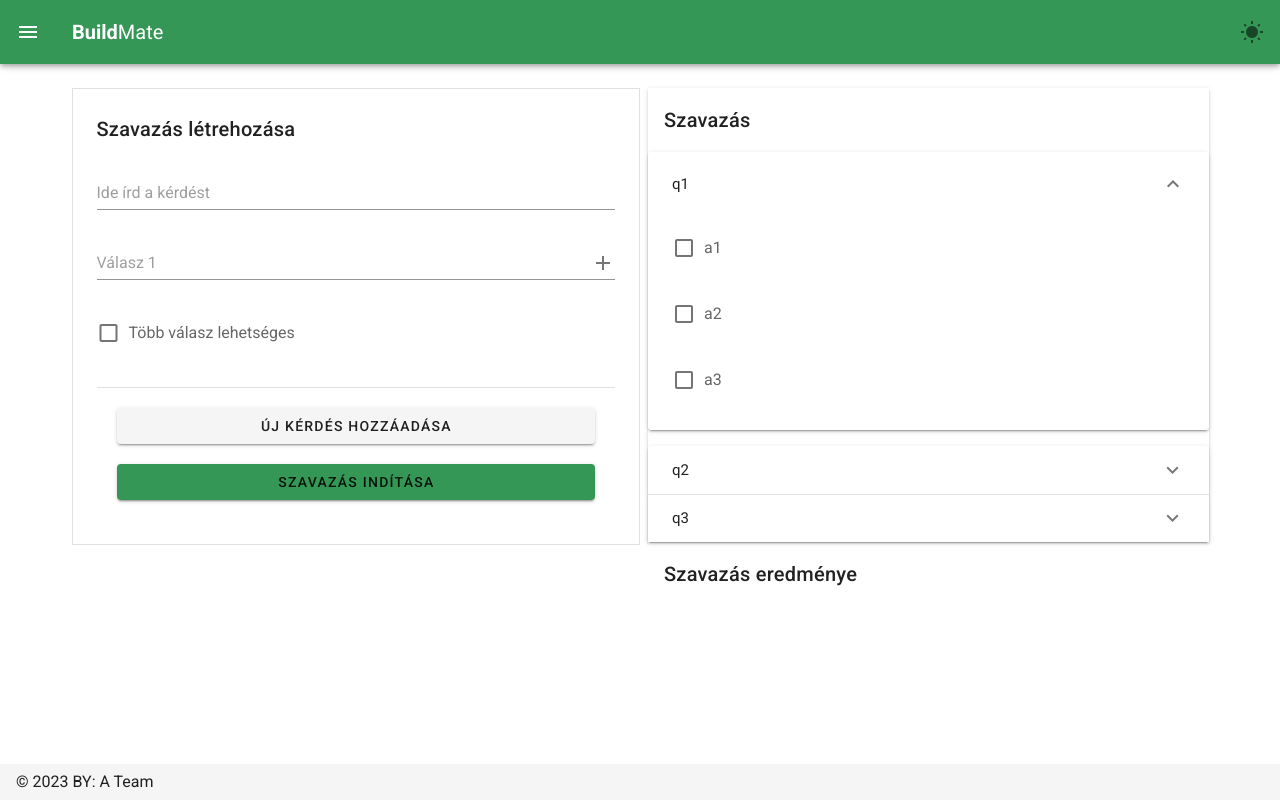
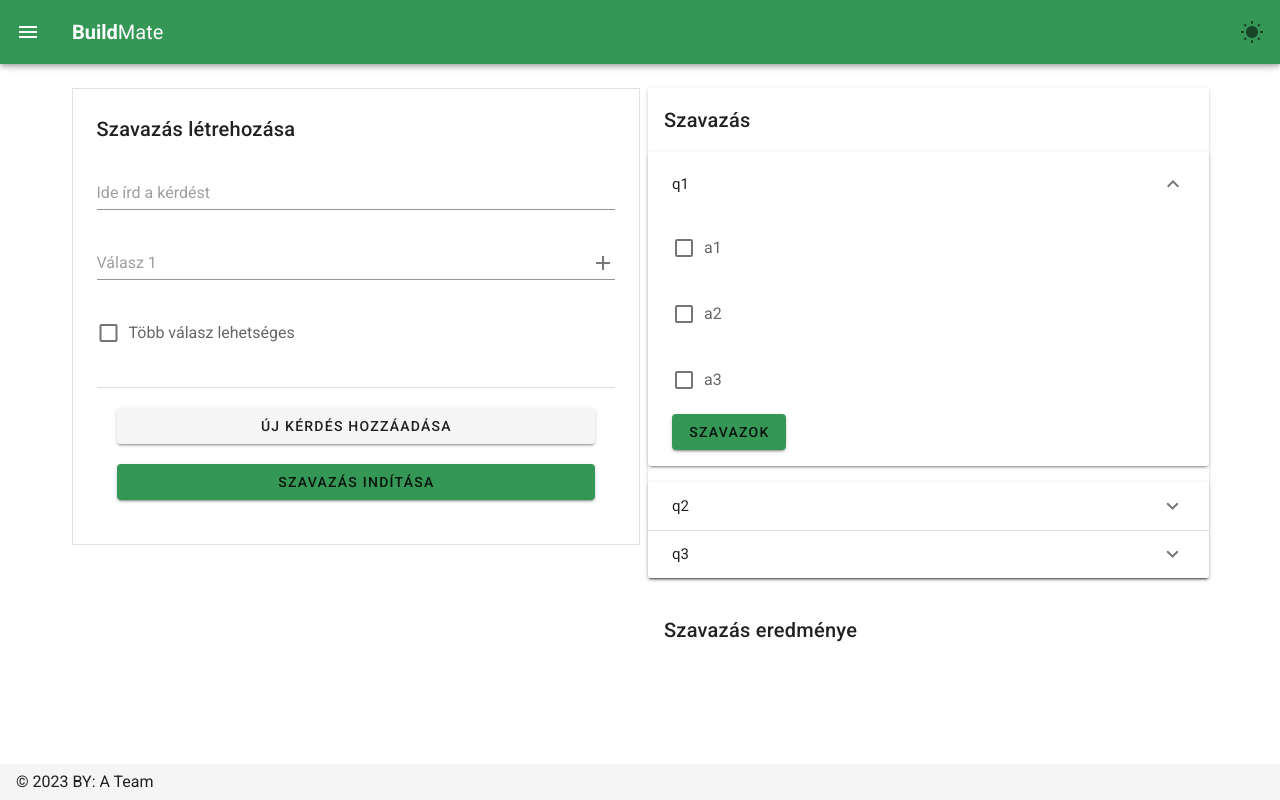
Before and after one commit to MJani-code/buildmate_fe, a Nuxt app: page /admin/polls in a window 1280 px wide. Both pictures are taken after a click on the button "q1". Built offline with nearby package versions, Linux system fonts and the light colour scheme.

Commit message:
change/PollField.vue Szavazok button was added into the peach poll to let users able to vote

```diff
--- a/components/Fields/PollField.vue
+++ b/components/Fields/PollField.vue
@@ -12,9 +12,12 @@
                             :value="choice" :label="poll.choices[choiceIndex].label" :disabled="!choice.enabled"
                             @click="handleClick(poll, choice)" color="#359756"></v-checkbox>
                     </v-form>
+                    <v-btn type="submit" color="#359756">Szavazok</v-btn>
                 </v-expansion-panel-content>
             </v-expansion-panel>
         </v-expansion-panels>
+        <div style="display: block; margin: 20px 20px;">
+        </div>
     </v-card>
 </template>
 
```
